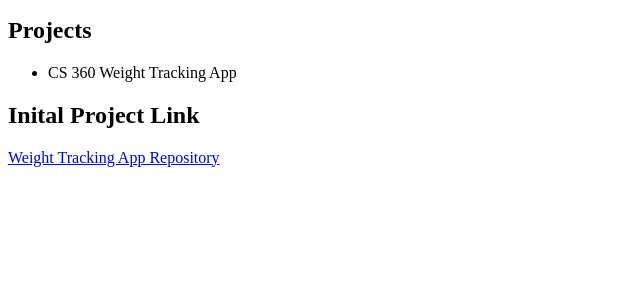
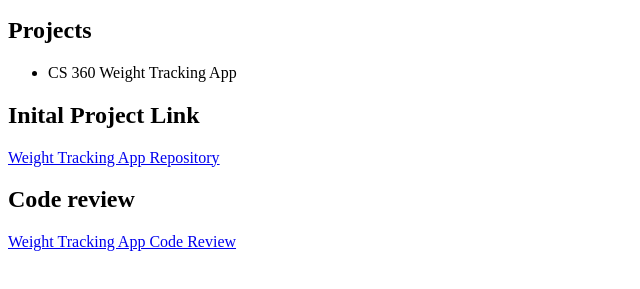
Before and after one commit to vnmodi/vnmodi.github.io, a plain HTML site: page index.html in a window 1280 px wide. Shown: the part 101-390 px from the top of the page, without its empty margins (0-640 px from the left). Drawn offline with Linux system fonts and the light colour scheme.

Commit message:
Add code review link to index.html

```diff
--- a/index.html
+++ b/index.html
@@ -14,5 +14,8 @@
 
     <h2>Inital Project Link</h2>
     <a href="https://github.com/vnmodi/MobileArchitect-Programming">Weight Tracking App Repository</a>
+
+    <h2>Code review</h2>
+    <a href="https://www.youtube.com/watch?v=RIHnGJaOMac">Weight Tracking App Code Review</a>
 </body>
 </html>
```
